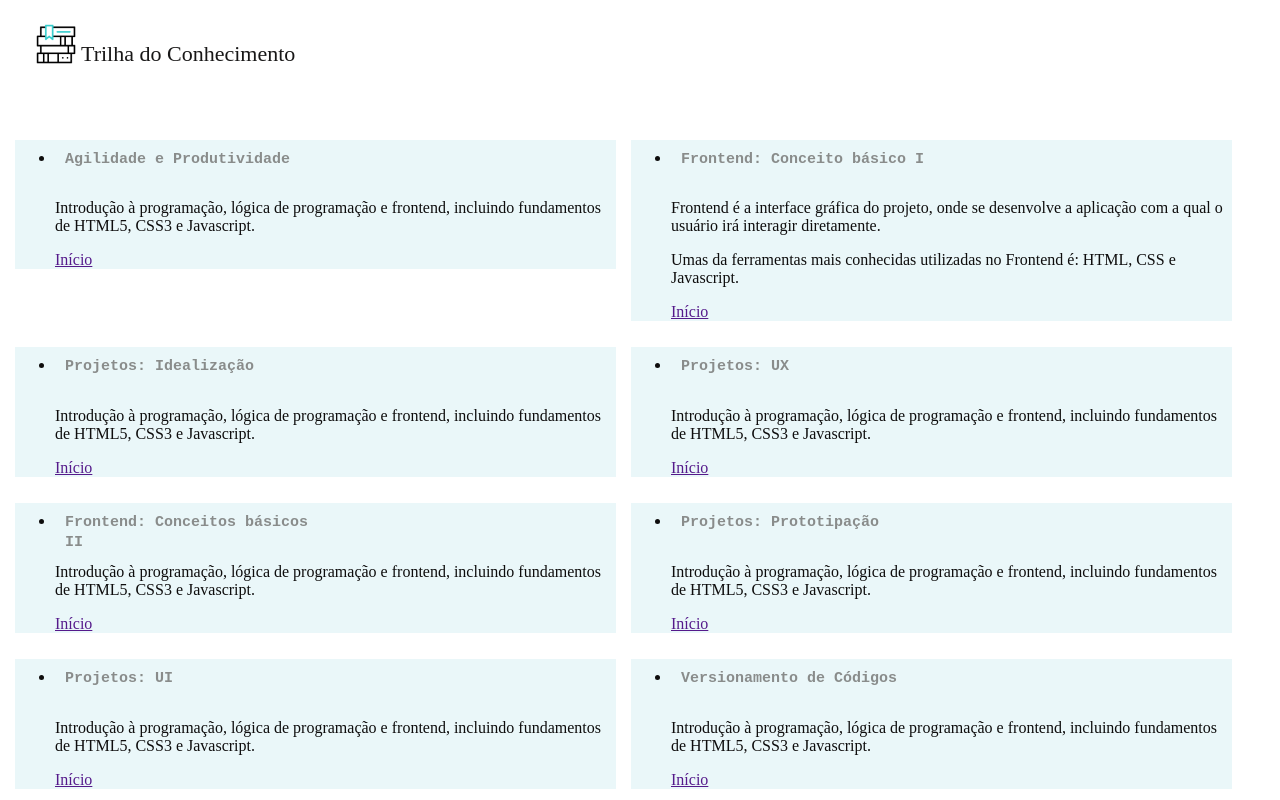
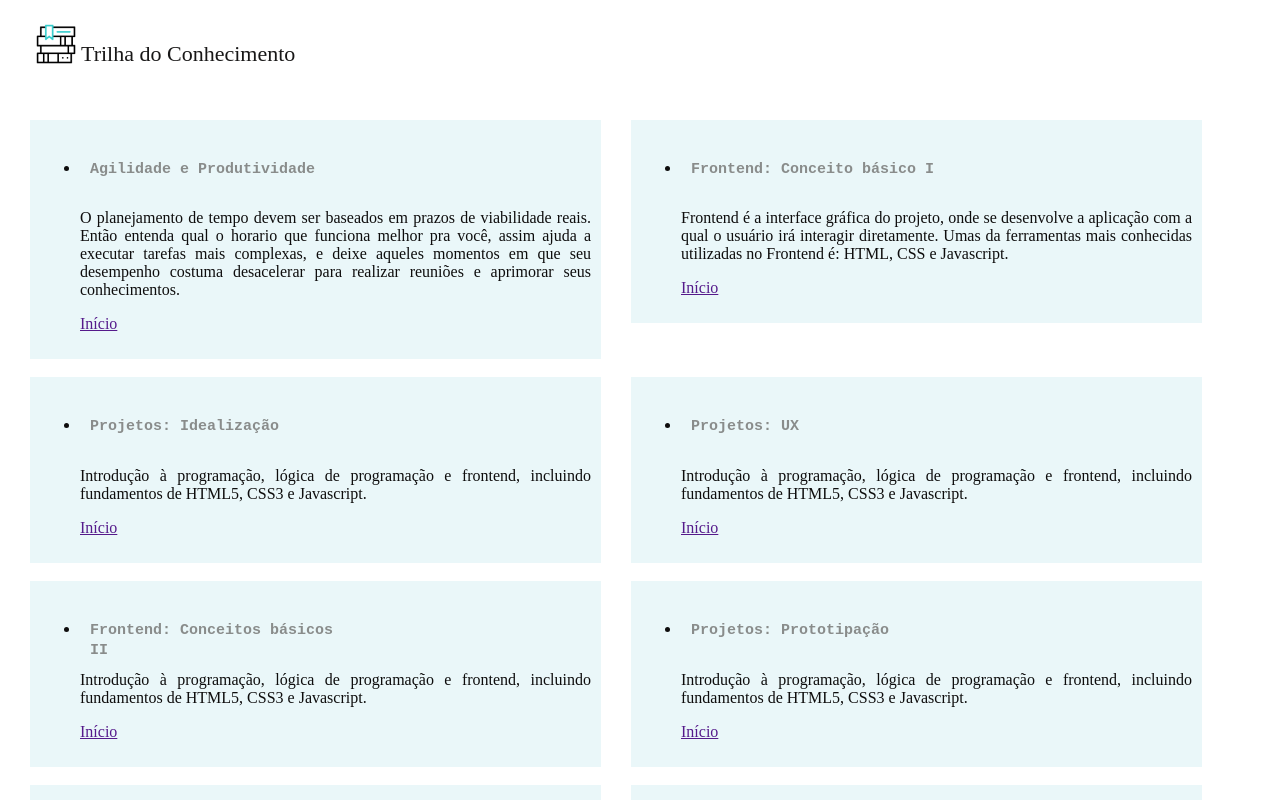
Before and after one commit to SuhFe/minasAprendizados, a plain HTML site: page index.html in a window 1280 px wide. Shown: the part 820-1620 px from the top of the page. Drawn offline with Linux system fonts and the light colour scheme.

Commit message:
incluindo informações nos conteúdos

```diff
--- a/index.html
+++ b/index.html
@@ -98,8 +98,9 @@
                 <ul>
                     <li>
                         <h4 class="descricao">Agilidade e Produtividade</h4>
-                        <p>Introdução à programação, lógica de programação e frontend, incluindo
-                    fundamentos de HTML5, CSS3 e Javascript.</p>
+                        <p>O planejamento de tempo devem ser baseados em prazos de viabilidade reais. Então entenda qual o horario que funciona melhor pra você,
+                        assim ajuda a executar tarefas mais complexas, e deixe aqueles momentos em que seu desempenho
+                        costuma desacelerar para realizar reuniões e aprimorar seus conhecimentos. </p>
                     <a href="" class="btn btn-primary">Início</a>
                 </li>
             </ul>
@@ -110,8 +111,8 @@
             <ul>
                 <li>
                     <h4 class="descricao">Frontend: Conceito básico I</h4>
-                    <p>Frontend é a interface gráfica do projeto, onde se desenvolve a aplicação com a qual o usuário irá interagir diretamente.</p>
-                    <p>Umas da ferramentas mais conhecidas utilizadas no Frontend é: HTML, CSS e Javascript.</p>
+                    <p>Frontend é a interface gráfica do projeto, onde se desenvolve a aplicação com a qual o usuário irá interagir diretamente.
+                    Umas da ferramentas mais conhecidas utilizadas no Frontend é: HTML, CSS e Javascript.</p>
                     <a href="" class="btn btn-primary">Início</a>
                 </li>
             </ul>
--- a/main.css
+++ b/main.css
@@ -33,12 +33,16 @@ h4{
     padding: 10px;
 }
 
+p {
+    text-align: justify;
+}
 .conteudo {
     /*display: flex;*/
     color: rgb(14, 13, 13);
     background-color:#1ba9b917;
-    width: 601px;
-    margin: 0 0 -10px 15px;
+    width: 551px;
+    margin: 0 0 18px 30px;
+    padding: 10px;
 }
 
 .descricao {
```
